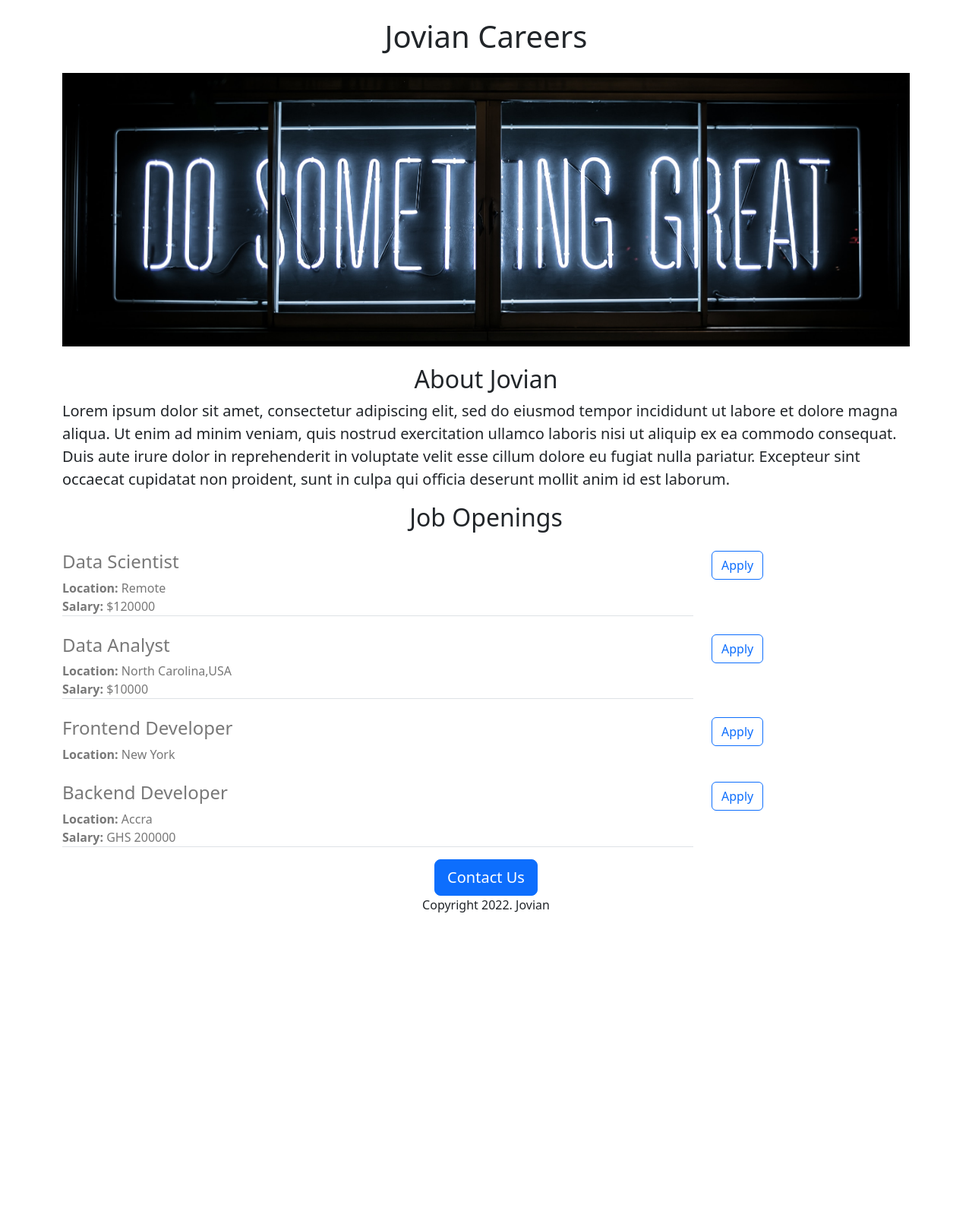
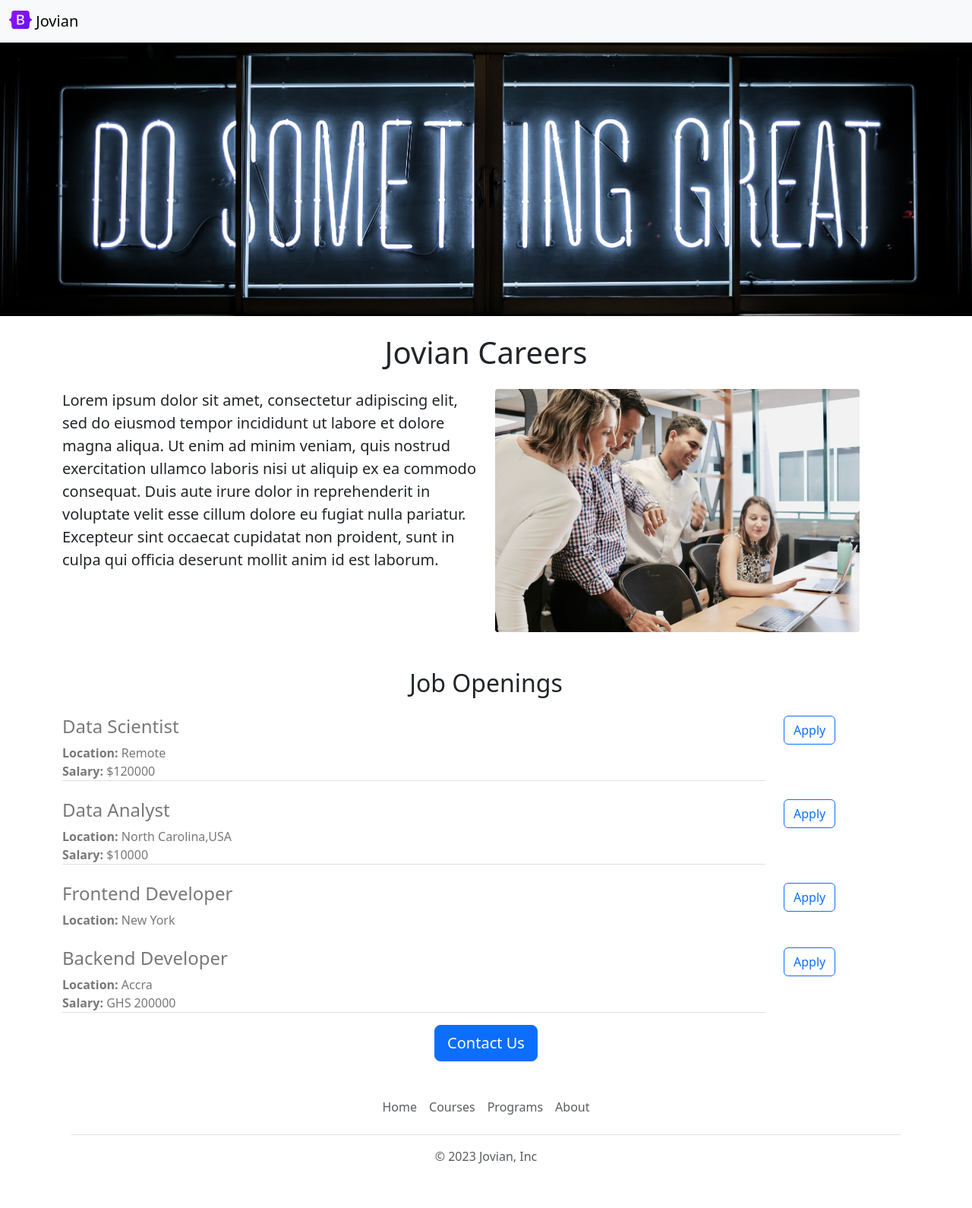
Before and after one commit to data-detectiv/jovian-careers-website-v2, a Flask app: page / in a window 1280 px wide. Shown: the whole page at 76% size. Before the commit the page ends 1201 px from the top, so only its background shows below. Run offline with Flask 3, Linux system fonts and the light colour scheme.

Commit message:
Functional and aesthetic improvement

```diff
--- /dev/null
+++ b/templates/foot.html
@@ -0,0 +1,11 @@
+<div class="container">
+  <footer class="py-3 my-4">
+    <ul class="nav justify-content-center border-bottom pb-3 mb-3">
+      <li class="nav-item"><a href="https://jovian.ai/home" target="_blank" class="nav-link px-2 text-body-secondary">Home</a></li>
+      <li class="nav-item"><a href="https://jovian.ai/learn" target="_blank" class="nav-link px-2 text-body-secondary">Courses</a></li>
+      <li class="nav-item"><a href="https://jovian.ai/events" target="_blank" class="nav-link px-2 text-body-secondary">Programs</a></li>
+      <li class="nav-item"><a href="https://jovian.ai/about" class="nav-link px-2 text-body-secondary">About</a></li>
+    </ul>
+    <p class="text-center text-body-secondary">© 2023 Jovian, Inc</p>
+  </footer>
+</div>
--- a/templates/home.html
+++ b/templates/home.html
@@ -14,13 +14,22 @@
 </style>
   </head>
   <body>
+    {% include "nav.html"%}
+     <img class="img-fluid" id="banner" src="https://jovian-careers-website.nolimit-1.repl.co/static/BANNER%20(2).jpg" height="320">
     <div class="container">
       <h1 class="text-center mt-4 mb-4">Jovian Careers</h1>
-    <img class="img-fluid" id="banner" src="https://jovian-careers-website.nolimit-1.repl.co/static/BANNER%20(2).jpg" height="320">
-    <h2 class="text-center mt-4">About Jovian</h2>
-    <p class="lead">Lorem ipsum dolor sit amet, consectetur adipiscing elit, sed do eiusmod tempor incididunt ut labore et dolore magna aliqua. Ut enim ad minim veniam, quis nostrud exercitation ullamco laboris nisi ut aliquip ex ea commodo consequat. Duis aute irure dolor in reprehenderit in voluptate velit esse cillum dolore eu fugiat nulla pariatur. Excepteur sint occaecat cupidatat non proident, sunt in culpa qui officia deserunt mollit anim id est laborum.</p>
+      <div class="row">
+        <div class="col-md-6">
+              <p class="lead">Lorem ipsum dolor sit amet, consectetur adipiscing elit, sed do eiusmod tempor incididunt ut labore et dolore magna aliqua. Ut enim ad minim veniam, quis nostrud exercitation ullamco laboris nisi ut aliquip ex ea commodo consequat. Duis aute irure dolor in reprehenderit in voluptate velit esse cillum dolore eu fugiat nulla pariatur. Excepteur sint occaecat cupidatat non proident, sunt in culpa qui officia deserunt mollit anim id est laborum.</p>
 
-    <h2 class="text-center">Job Openings</h2>
+        </div>
+
+        <div class="d-none d-md-block col-md-3">
+          <img src="/static/people.jpg" style="height:320px;border-radius:4px">
+        </div>
+      </div>
+
+    <h2 class="text-center mt-5">Job Openings</h2>
     <p>
       <div>
       {%for job in jobs%}
@@ -30,7 +39,7 @@
     </p>
       <div class="text-center">
         <button class="btn btn-primary btn-lg">Contact Us</button>
-        <p>Copyright 2022. Jovian</p>
+        {%include "foot.html"%}
       </div>
     </div>
   </body>
--- a/templates/jobitem.html
+++ b/templates/jobitem.html
@@ -1,5 +1,5 @@
  <div class="mt-4 row"  style="color: rgb(120,120,120)">
-   <div class="col-9">
+   <div class="col-10">
           <h4>{{job["Title"]}}</h4>
      <div>
           <b>Location: </b>{{job["location"]}}
@@ -10,7 +10,7 @@
      </div>
           {%endif%}
    </div>
-          <div class="col-3">
-            <button type="button" class="btn btn-outline-primary">Apply</button>
+          <div class="col-2">
+            <a href="mailto:hello@jovian.ai?subject=Application for {{job['Title']}}" type="button" class="btn btn-outline-primary">Apply</a>
           </div>
 </div>
--- /dev/null
+++ b/templates/nav.html
@@ -0,0 +1,9 @@
+<nav class="navbar bg-body-tertiary shadow-sm fixed-top bg-white">
+  <div class="container-fluid">
+    <a class="navbar-brand" href="#">
+      <img src="/static/logo.svg" alt="Logo" width="30" height="24" class="d-inline-block align-text-top">
+      Jovian
+    </a>
+  </div>
+</nav>
+<div style="height:56px"></div>
```
Also changed, not shown: static/logo.svg (added), static/people.jpg (added).
